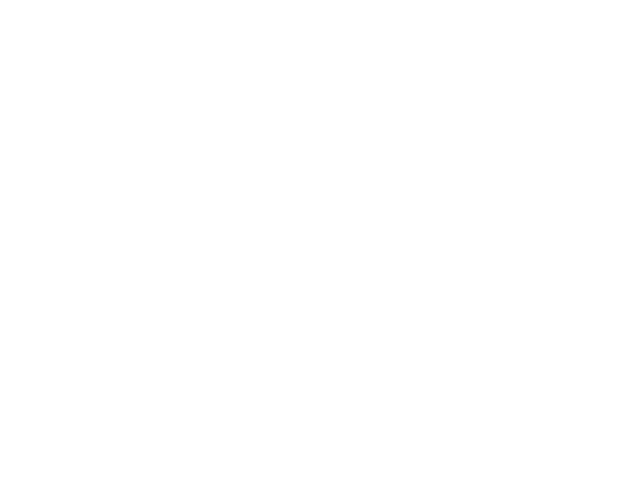
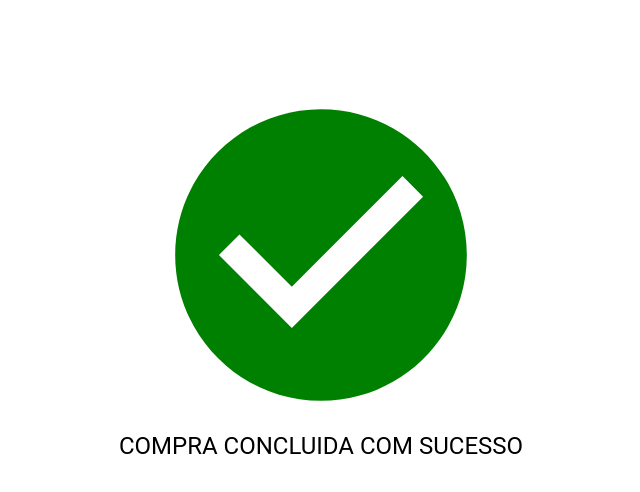
Before and after one commit to Guilhermeprog3/E-commerce-front-end, a React (Vite) app: page /pagamento_ok in a window 1280 px wide. Before the commit this address had no page. Shown: the top 492 px of the page, without its empty margins (319-959 px from the left). Built offline with nearby package versions, Linux system fonts and the light colour scheme.

Commit message:
feat:adição pagina de pagamento autorizado

```diff
--- /dev/null
+++ b/src/page/pagamentoOk/index.jsx
@@ -0,0 +1,34 @@
+import CheckCircleIcon from '@mui/icons-material/CheckCircle';
+import { Typography } from '@mui/material';
+export const pagamentoSim = () => {
+  return (
+    <>
+      <main>
+        <div
+          style={{
+            display: 'flex',
+            justifyContent: 'center',
+            marginTop: '5rem',
+          }}
+          className="icone-checklist">
+          <CheckCircleIcon
+            sx={{
+              color: 'green',
+              fontSize: '350px',
+              right: '350px',
+            }}
+          />
+        </div>
+        <div className="text-main">
+          <div style={{ fontFamily: 'Arial', fontWeight: 500, textAlign: 'center' }}>
+            <Typography
+              variant="h5"
+              gutterBottom>
+              COMPRA CONCLUIDA COM SUCESSO
+            </Typography>
+          </div>
+        </div>
+      </main>
+    </>
+  );
+};
--- a/src/routes/routespath.js
+++ b/src/routes/routespath.js
@@ -1,10 +1,11 @@
 import { Home } from '../page/public/home';
 import Checkout from '../page/public/checkout';
+import { pagamentoSim } from '../page/pagamentoOk';
 
 export const RoutesPath = {
 
   '/': Home,
-
-  '/checkout':Checkout,
+  '/pagamento_ok': pagamentoSim,
+  '/checkout': Checkout,
 
 };
```
